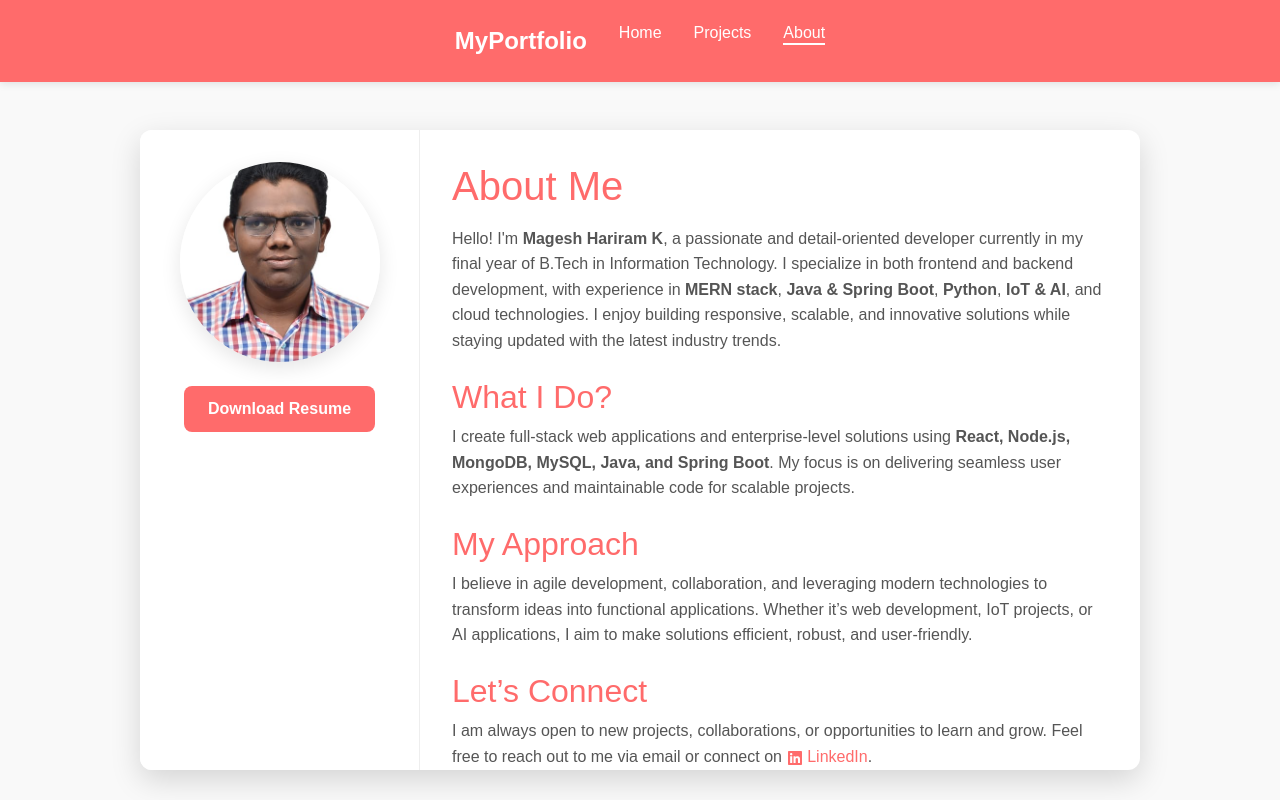
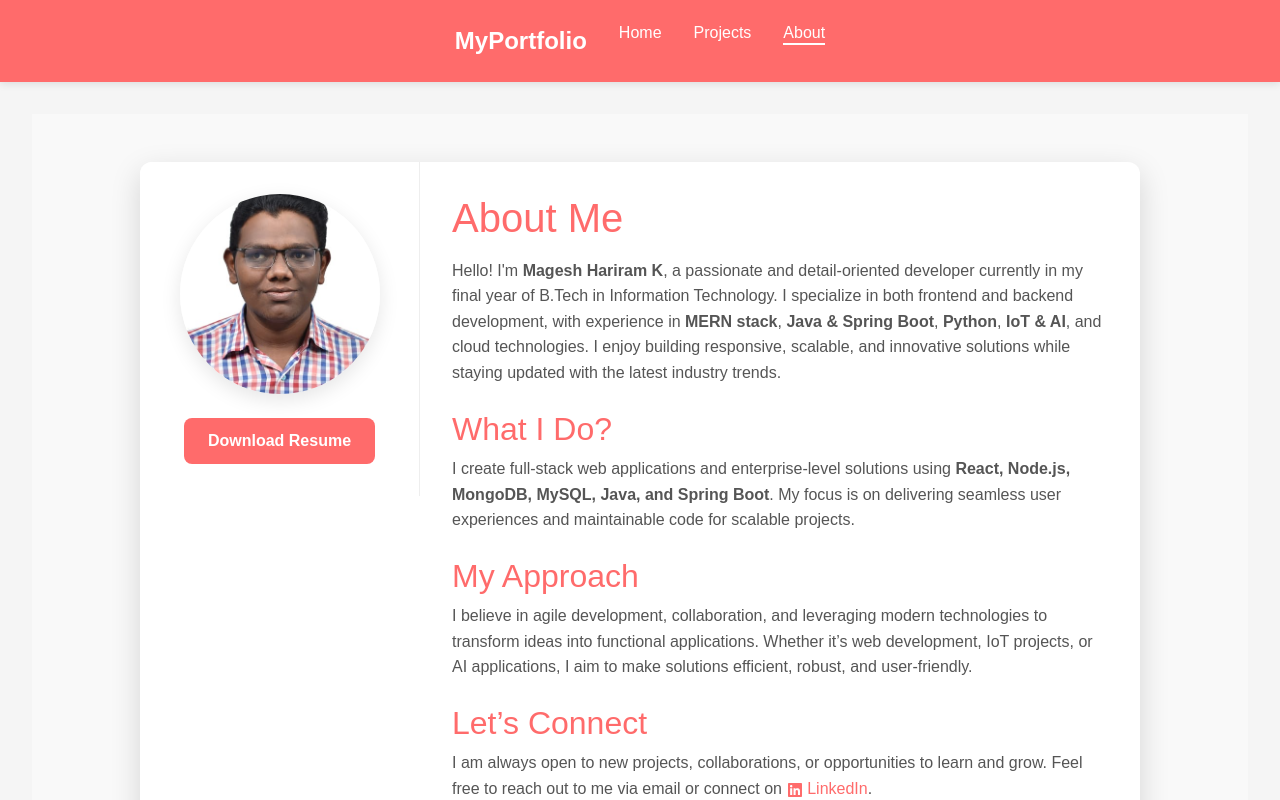
Before and after one commit to mageshit24/Portfolio, a React (Create React App) app: page /about in a window 1280 px wide. Built offline with nearby package versions, Linux system fonts and the light colour scheme.

Commit message:
Version 4.0.0

```diff
--- a/src/App.css
+++ b/src/App.css
@@ -47,14 +47,3 @@ html, body, #root {
   overscroll-behavior-x: none; /* prevent horizontal rubber-band */
   overscroll-behavior-y: contain; /* prevent vertical page dragging outside, allow scroll inside content */
 }
-
-.app-container {
-  display: flex;
-  flex-direction: column;
-  min-height: 100vh; /* full viewport height */
-}
-
-.content {
-  flex: 1; /* takes remaining space, pushes footer to bottom */
-  overflow-y: auto; /* enable vertical scroll for long content */
-}
--- a/src/App.jsx
+++ b/src/App.jsx
@@ -13,9 +13,9 @@ function App() {
 
   return (
     <Router>
-      <div className="app-container">
+      <div className="page-container">
         <Navbar />
-        <div className="content">
+        <div className="content-wrap">
           <Routes>
             <Route path="/" element={<Home />} />
             <Route path="/projects" element={<Projects />} />
--- a/src/components/Footer.css
+++ b/src/components/Footer.css
@@ -54,7 +54,7 @@
 
 .footer-social a {
   color: #333;
-  transition: transform 0.3s, color 0.3s;
+  transition: transform 0.3s ease, color 0.3s ease; /* add transition */
 }
 
 .footer-social a:hover {
--- a/src/pages/About.css
+++ b/src/pages/About.css
@@ -1,5 +1,4 @@
 .about {
-  min-height: 100vh;
   display: flex;
   justify-content: center;
   align-items: flex-start;
@@ -11,7 +10,6 @@
   display: flex;
   max-width: 1000px;
   width: 100%;
-  height: 80vh; /* fits content next to about-image */
   background-color: #fff;
   border-radius: 12px;
   box-shadow: 0 10px 30px rgba(0,0,0,0.15);
--- a/src/pages/Home.css
+++ b/src/pages/Home.css
@@ -3,7 +3,6 @@
   flex-direction: column;
   align-items: center;
   justify-content: center;
-  min-height: 80vh;
   padding: 3rem 2rem;
   background-color: #f9f9f9;
   text-align: center;
```
